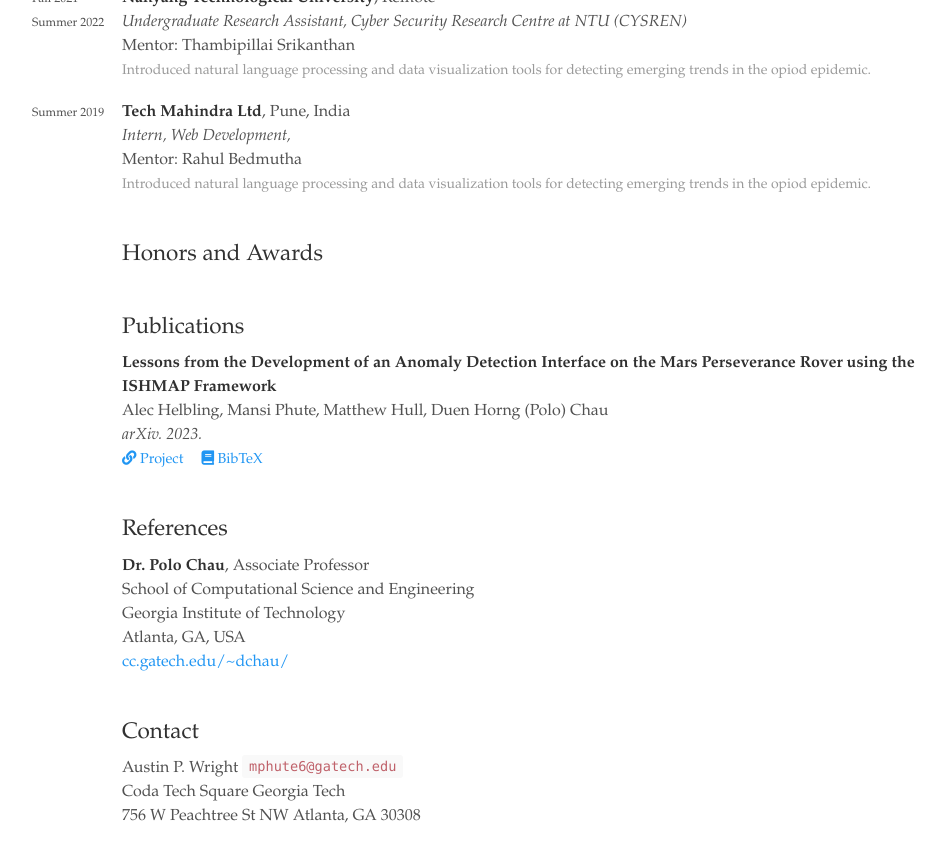
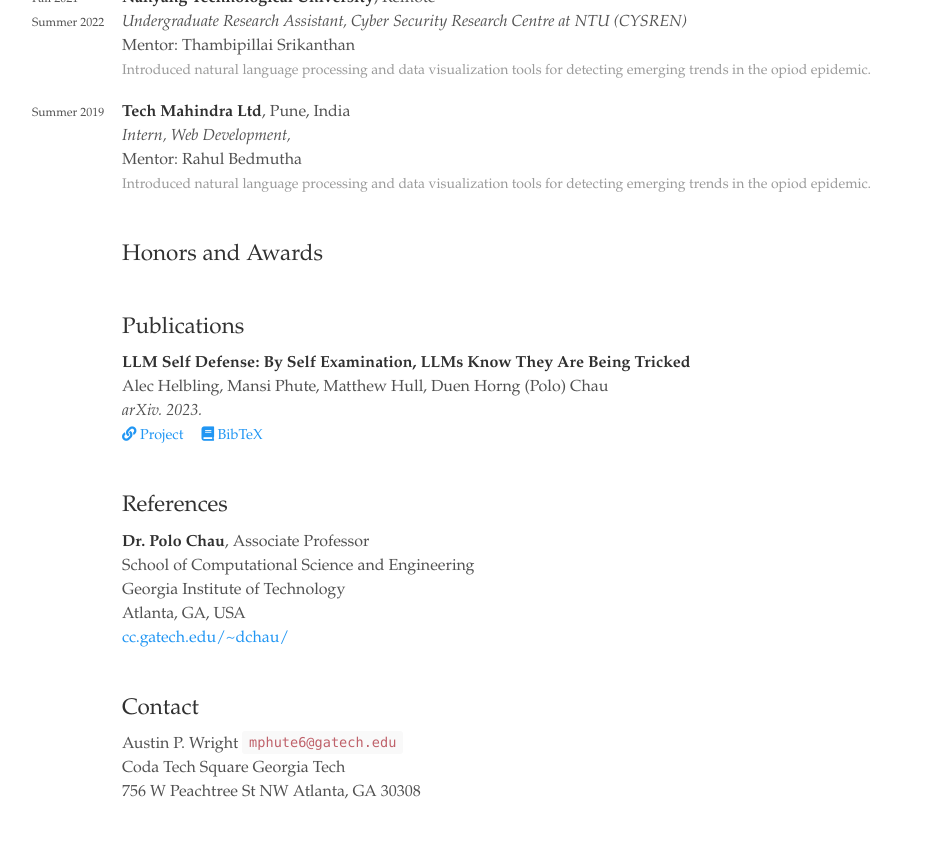
Before and after one commit to mphute/mphute.github.io, a Jekyll site: the page built from cv.md, in a window 1280 px wide and 900 px high, scrolled down 1048 px. Shown: the top 862 px of the window, without its empty margins (131-1076 px from the left). Built offline with Jekyll 4.4.1, drawn with Linux system fonts in a browser that asks for light colours; nearby versions of some CDN libraries; some web fonts are replaced.

Commit message:
fix inconsistencies

```diff
--- a/_data/publications.yaml
+++ b/_data/publications.yaml
@@ -1,5 +1,5 @@
 - id: llm-selfdefense
-  title: "Lessons from the Development of an Anomaly Detection Interface on the Mars Perseverance Rover using the ISHMAP Framework"
+  title: "LLM Self Defense: By Self Examination, LLMs Know They Are Being Tricked"
   authors:
     - Alec Helbling
     - Mansi Phute
```
